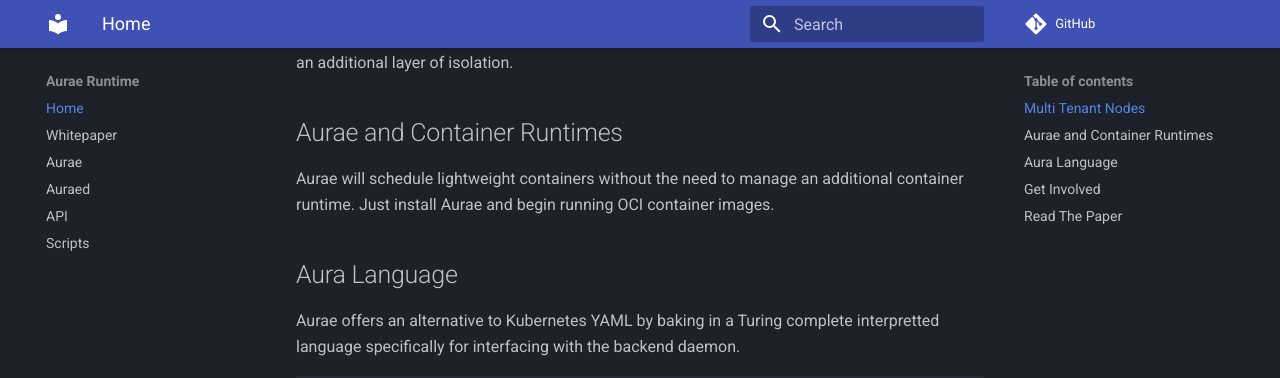
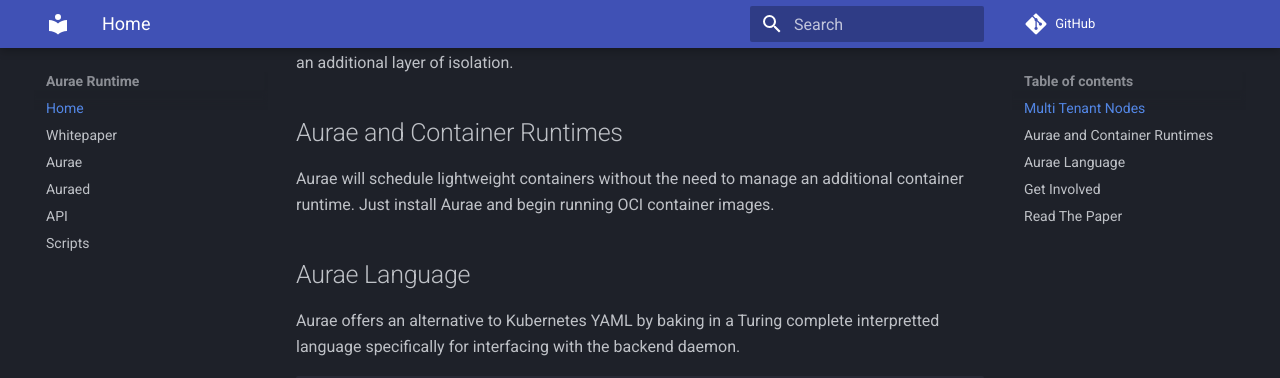
Before and after one commit to aurae-runtime/aurae.io, an MkDocs documentation site: the page built from docs/index.md, in a window 1280 px wide and 900 px high, scrolled down 541 px. Shown: the top 378 px of the window. Built offline with MkDocs 1.6.1 and Material for MkDocs 9.7.7, drawn with Linux system fonts in a browser that asks for light colours; comment, search, counter and statistics services are not loaded.

Commit message:
Update index.md

```diff
--- a/docs/index.md
+++ b/docs/index.md
@@ -19,7 +19,7 @@
 
 Aurae will schedule lightweight containers without the need to manage an additional container runtime. Just install Aurae and begin running OCI container images.
 
-## Aura Language
+## Aurae Language
 
 Aurae offers an alternative to Kubernetes YAML by baking in a Turing complete interpretted language specifically for interfacing with the backend daemon.
 
```
